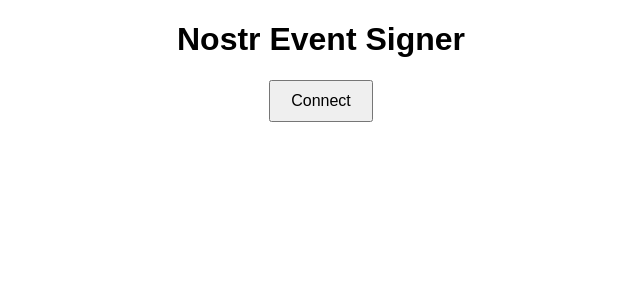
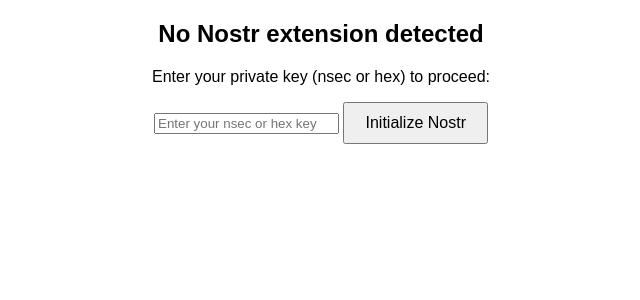
Before and after one commit to thebells1111/nostr-music, a SvelteKit app: page / in a window 1280 px wide. Shown: the top 300 px of the page, without its empty margins (319-959 px from the left). Built offline with nearby package versions, Linux system fonts and the light colour scheme.

Commit message:
got nsec signing done

```diff
--- a/src/lib/functions/serialFetchItemsByFeedUrl.js
+++ b/src/lib/functions/serialFetchItemsByFeedUrl.js
@@ -18,7 +18,7 @@
           [
             {
               kinds: [33333],
-              "#f": [feedUrl],
+              "#u": [feedUrl],
             },
           ],
           {
--- a/src/lib/main/FetchItemsByFeedUrl.svelte
+++ b/src/lib/main/FetchItemsByFeedUrl.svelte
@@ -4,7 +4,7 @@
 
   async function fetchItems() {
     let items = await serialFetchItemsByFeedUrl(
-      "https://ableandthewolf.com/static/media/feed.xml",
+      "https://raw.githubusercontent.com/thebells1111/bible-song-band/refs/heads/main/feed.xml",
       relayUrls
     );
 
--- a/src/lib/main/PublishSongs.svelte
+++ b/src/lib/main/PublishSongs.svelte
@@ -26,8 +26,8 @@
           kind: 33333,
           created_at: Math.floor(Date.now() / 1000),
           tags: [
-            ["fg", feedGuid],
-            ["f", feedUrl],
+            ["g", feedGuid],
+            ["u", feedUrl],
             ["author", author],
             ["i", itemGuid],
             ["feed_title", feedTitle],
--- a/src/routes/+page.svelte
+++ b/src/routes/+page.svelte
@@ -1,17 +1,22 @@
 <script>
   import { onMount } from "svelte";
-  import { WindowNostr } from "nostr-tools/nip07";
+  import {
+    nip19,
+    finalizeEvent,
+    generateSecretKey,
+    getPublicKey,
+  } from "nostr-tools";
   import serialFetchById from "$lib/functions/serialFetchById";
   import GetItems from "$lib/main/GetItems.svelte";
   import PublishSongs from "$lib/main/PublishSongs.svelte";
   import FetchItemsByFeedUrl from "$lib/main/FetchItemsByFeedUrl.svelte";
   import websocketClient from "$lib/functions/websocketClient";
 
+  let showNostrFallback = false;
   let publicKey = "";
-  let error = "";
-  let nostrAvailable = false;
+  let nsecInput = "";
+  let errorMessage = "";
   let ws;
-  let show;
 
   // Define the relays you want to connect to
   const relayUrls = [
@@ -22,34 +27,91 @@
     // "wss://relay.fountain.fm",
   ];
 
-  let feedUrl = "https://ableandthewolf.com/static/media/feed.xml";
+  // Custom fallback nostr object
+  const nostrFallback = {
+    privateKey: null,
+
+    async getPublicKey() {
+      if (!this.privateKey) throw new Error("Private key not set.");
+      return getPublicKey(this.privateKey);
+    },
+
+    async signEvent(event) {
+      if (!this.privateKey) throw new Error("Private key not set.");
+      return finalizeEvent(event, this.privateKey);
+    },
+
+    setPrivateKey(inputKey) {
+      try {
+        if (inputKey.startsWith("nsec")) {
+          // Decode NIP-19 formatted private key
+          const decoded = nip19.decode(inputKey);
+          this.privateKey = decoded.data;
+        } else if (/^[a-fA-F0-9]{64}$/.test(inputKey)) {
+          // Validate hex private key
+          this.privateKey = inputKey;
+        } else {
+          throw new Error("Invalid private key format.");
+        }
+        // Derive and return the public key for verification
+        return getPublicKey(this.privateKey);
+      } catch (error) {
+        throw new Error("Invalid private key.");
+      }
+    },
+  };
+
+  let feedUrl =
+    "https://raw.githubusercontent.com/thebells1111/bible-song-band/refs/heads/main/feed.xml";
   let feed = {};
   let episodesTemplate = [];
 
-  let showNostrFallback = false;
   onMount(async () => {
     // Check if NIP-07 (window.nostr) is available
-    nostrAvailable = !!window.nostr;
-    if (!nostrAvailable) {
+
+    if (!window.nostr) {
       showNostrFallback = true;
     } else {
       publicKey = await window.nostr.getPublicKey();
     }
   });
+
+  // Handle manual fallback setup
+  async function initializeNostrFallback() {
+    try {
+      const derivedPublicKey = nostrFallback.setPrivateKey(nsecInput);
+      window.nostr = nostrFallback; // Attach fallback to window.nostr
+      publicKey = derivedPublicKey; // Display derived public key
+      showNostrFallback = false; // Hide the fallback input
+      errorMessage = "";
+    } catch (error) {
+      errorMessage = error.message;
+    }
+  }
 </script>
 
 <main>
-  <h1>Nostr Event Signer</h1>
+  {#if showNostrFallback}
+    <div class="fallback">
+      <h2>No Nostr extension detected</h2>
+      <p>Enter your private key (nsec or hex) to proceed:</p>
+      <input
+        type="password"
+        bind:value={nsecInput}
+        placeholder="Enter your nsec or hex key"
+      />
+      <button on:click={initializeNostrFallback}>Initialize Nostr</button>
+      {#if errorMessage}
+        <p class="error">{errorMessage}</p>
+      {/if}
+    </div>
+  {:else}
+    <h1>Nostr Event Signer</h1>
 
-  {#if error}
-    <p style="color: red;">Error: {error}</p>
-  {/if}
+    {#if publicKey}
+      <p><strong>Public Key:</strong> {publicKey}</p>
+    {/if}
 
-  {#if publicKey}
-    <p><strong>Public Key:</strong> {publicKey}</p>
-  {/if}
-
-  {#if nostrAvailable}
     <!-- <button
       on:click={() => {
         ws.send(
@@ -60,8 +122,6 @@
     <FetchItemsByFeedUrl {relayUrls} />
     <GetItems bind:feed bind:feedUrl bind:episodesTemplate />
     <PublishSongs bind:feed bind:feedUrl bind:episodesTemplate {relayUrls} />
-  {:else}
-    <button on:click={connect}>Connect</button>
   {/if}
 </main>
 
```
Also changed, not shown: 2 other files (tests, documents, lock files or other folders).
